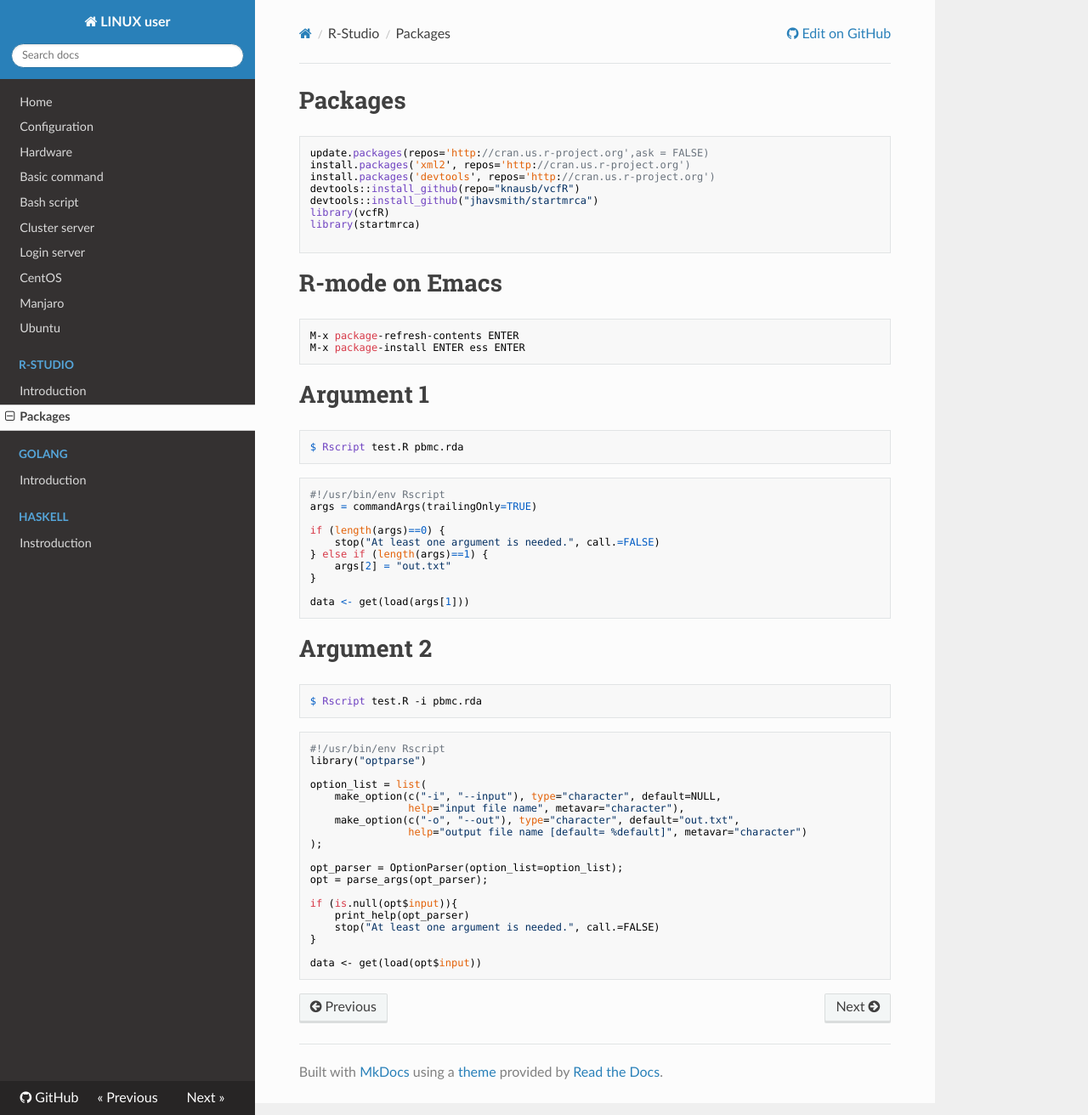
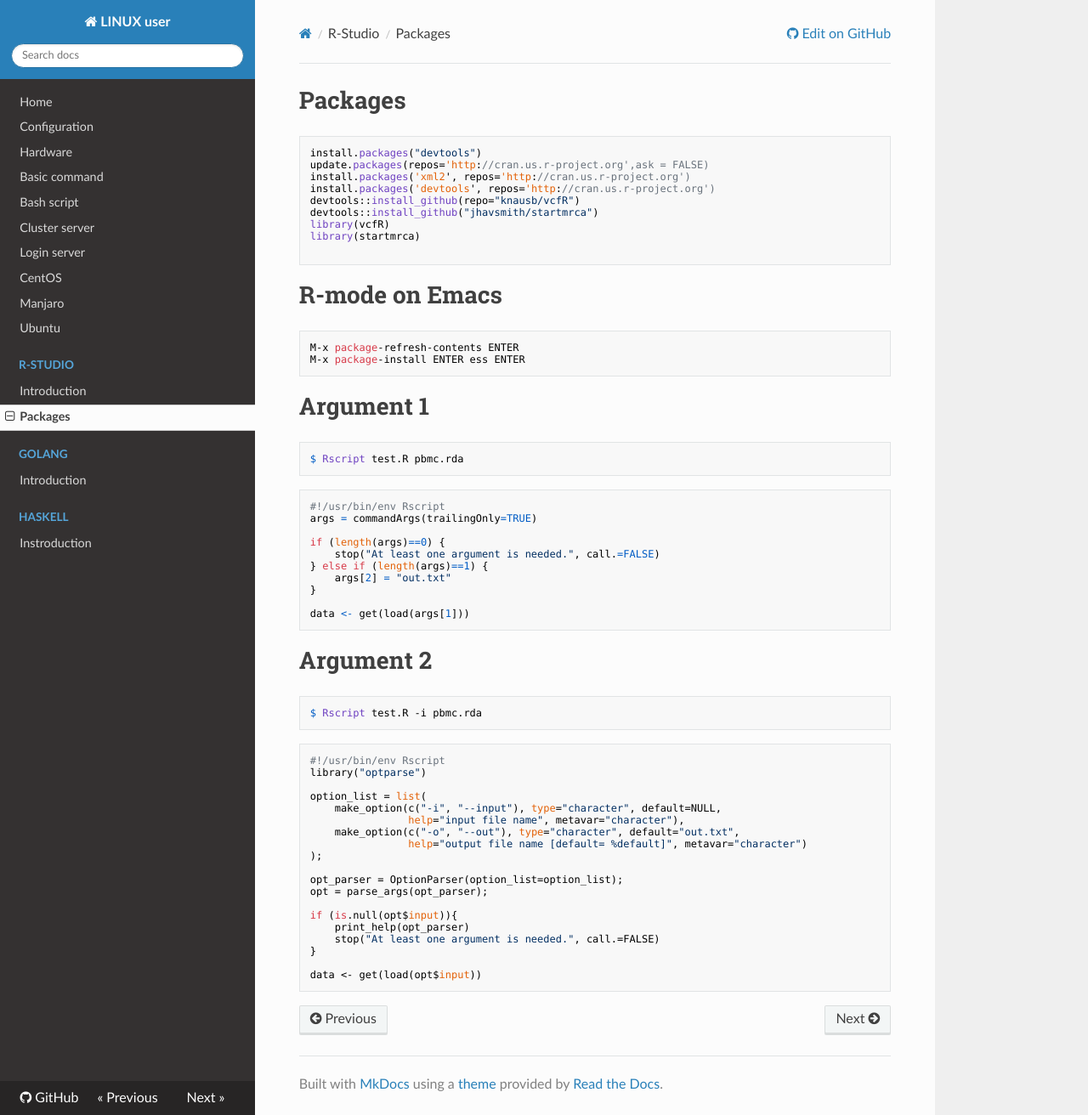
Before and after one commit to WonyoungCho/LINUX, an MkDocs documentation site: the page built from docs/rstudio_pac.md, in a window 1280 px wide and 1312 px high. Shown: the whole window at 85% size. Built offline with MkDocs 1.6.1, drawn with Linux system fonts in a browser that asks for light colours; nearby versions of some CDN libraries; old or Windows-style settings are respelled for this version of MkDocs.

Commit message:
Update rstudio_pac.md

````diff
--- a/docs/rstudio_pac.md
+++ b/docs/rstudio_pac.md
@@ -1,5 +1,6 @@
 # Packages
 ```
+install.packages("devtools")
 update.packages(repos='http://cran.us.r-project.org',ask = FALSE)
 install.packages('xml2', repos='http://cran.us.r-project.org')
 install.packages('devtools', repos='http://cran.us.r-project.org')
````
